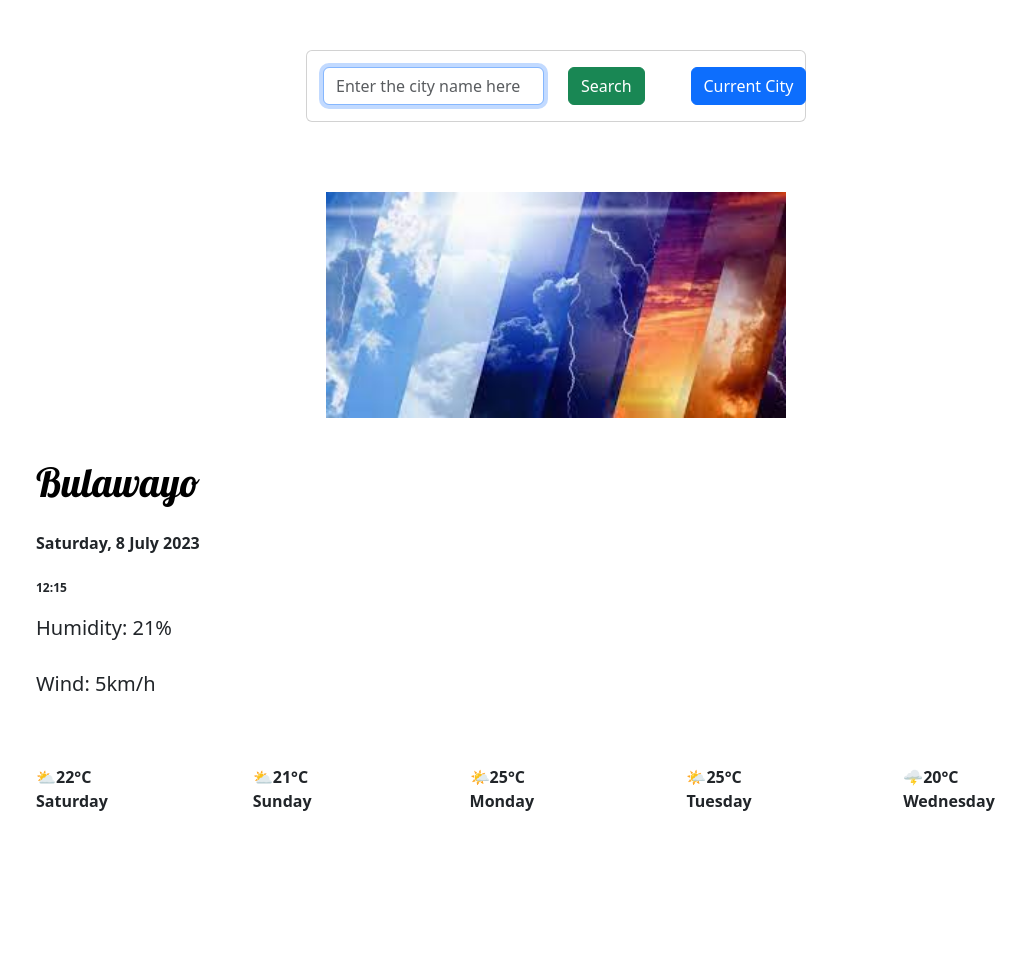
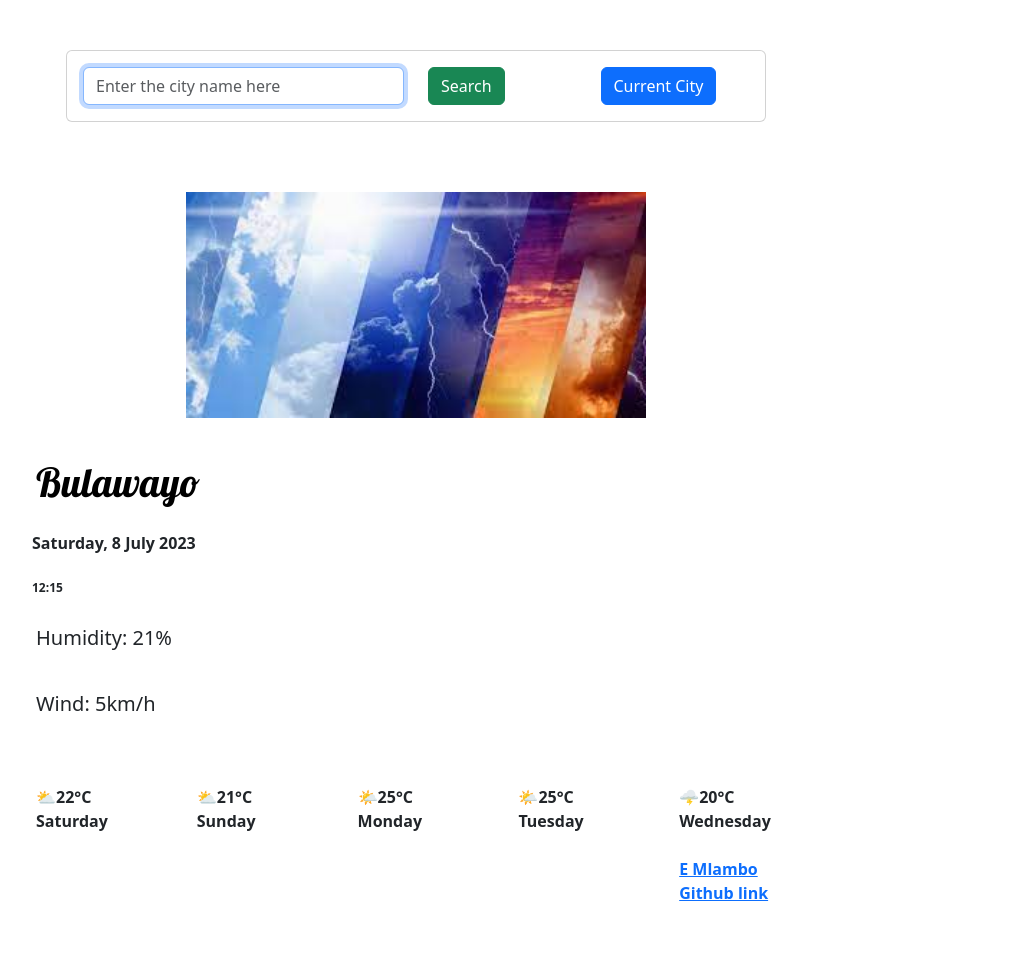
Before and after one commit to mlameb1/Week6-Homework, a plain HTML site: page Week 6 Homework.html in a window 1280 px wide. Shown: the whole page, without its empty margins (84-1110 px from the left). Before the commit the page ends 863 px from the top, so only its background shows below. Drawn offline with nearby package versions, Linux system fonts and the light colour scheme.

Commit message:
updated css file update the js file updated the html file

```diff
--- a/Week 6 Homework.html
+++ b/Week 6 Homework.html
@@ -1,7 +1,7 @@
 <!DOCTYPE html>
 <html>
   <head>
-    <title>Parcel Sandbox</title>
+    <title>Weather App</title>
     <meta charset="UTF-8" />
     <link
       href="https://cdn.jsdelivr.net/npm/bootstrap@5.3.0/dist/css/bootstrap.min.css"
@@ -17,7 +17,8 @@
   </head>
 
   <body>
-    <div class="container">
+
+      <div class="container">
 
       <div class="card">
                     <div class="card-body">
@@ -79,9 +80,13 @@
     <div class="col">
     🌩️20&deg;C <div class="col"> Wednesday</div><div>
 
-
+    </br>
+   <a href="https://github.com/mlameb1/Week6-Homework" target="_blank"> E Mlambo Github link </a>
 
      <script src="src/Week6-index.js"></script>
     </div>
-  </body>
+
+
+</body>
+
 </html>
--- a/src/Week6-index.js
+++ b/src/Week6-index.js
@@ -14,7 +14,7 @@ let days = [
   "Wednesday",
   "Thursday",
   "Friday",
-  "Saturday"
+  "Saturday",
 ];
 let day = days[currentDate.getDay()];
 
@@ -30,7 +30,7 @@ let months = [
   "September",
   "October",
   "November",
-  "December"
+  "December",
 ];
 let month = months[currentDate.getMonth()];
 
--- a/src/Week6-styles.css
+++ b/src/Week6-styles.css
@@ -8,7 +8,7 @@ h1 {
   padding: 20px 0 0 20px;
 }
 p {
-  padding: 10px 0 0 20px;
+  padding: 20px 0 0 20px;
   font-weight: lighter;
   font-size: 20px;
 }
@@ -16,7 +16,7 @@ p {
 h3,
 h4 {
   font-weight: bold;
-  padding: 20px 0 0 20px;
+  padding: 20px 0 0 2%;
 }
 h3 {
   font-size: 16px;
@@ -30,7 +30,7 @@ h4 {
   font-weight: bold;
 }
 .container {
-  width: 600px;
+  width: 800px;
   padding: 50px;
 }
 img {
@@ -39,6 +39,11 @@ img {
   margin: 0 auto;
 }
 body {
+  width: 800px;
   margin-left: 100px;
   margin-right: 100px;
 }
+a {
+  display: block;
+  text-align: centre;
+}
```
